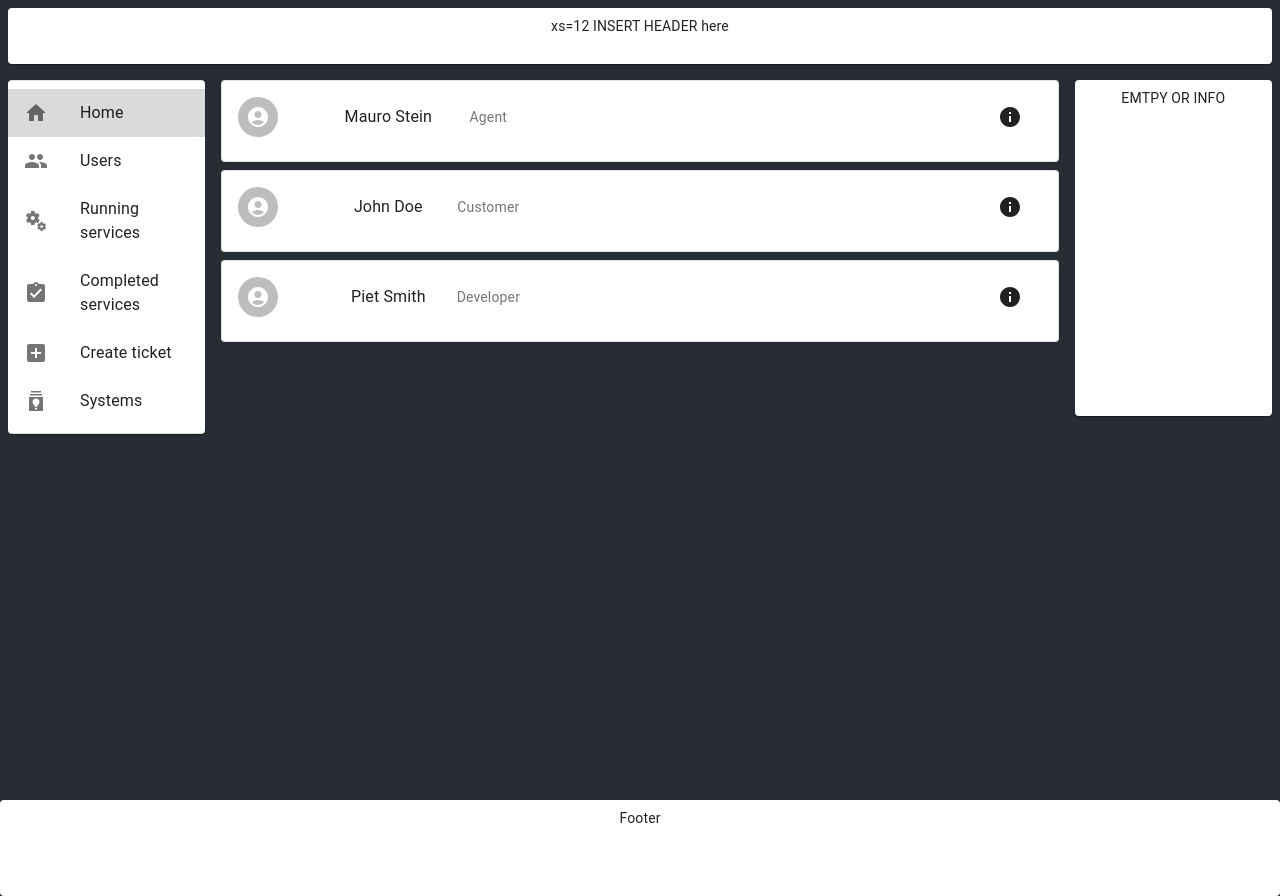
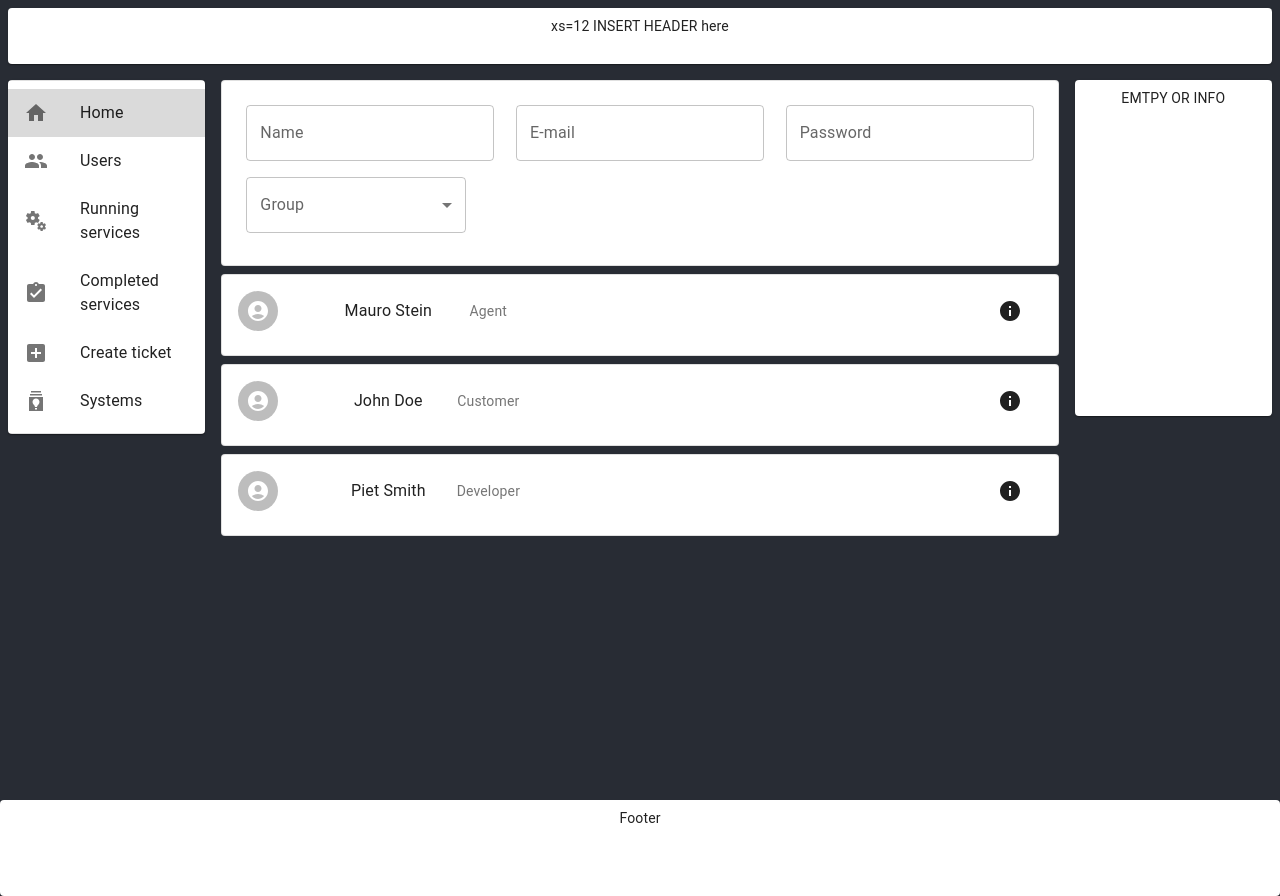
Before and after one commit to wi19b087/IT-Change-tool-frontend, a React (Create React App) app: page / in a window 1280 px wide. Built offline with nearby package versions, Linux system fonts and the light colour scheme.

Commit message:
Add AddUser.js

```diff
--- /dev/null
+++ b/src/AddUser.js
@@ -0,0 +1,109 @@
+import React, { useRef, useState } from "react";
+import Card from "@material-ui/core/Card";
+import CardActions from "@material-ui/core/CardActions";
+import CardContent from "@material-ui/core/CardContent";
+import Button from "@material-ui/core/Button";
+import Typography from "@material-ui/core/Typography";
+import AccountCircleIcon from "@mui/icons-material/AccountCircle";
+import InfoIcon from "@mui/icons-material/Info";
+import Avatar from "@mui/material/Avatar";
+import TextField from "@mui/material/TextField";
+import MenuItem from "@mui/material/MenuItem";
+import FormControl from "@mui/material/FormControl";
+import Select from "@mui/material/Select";
+import InputLabel from "@mui/material/InputLabel";
+import NativeSelect from "@mui/material/NativeSelect";
+
+const styles = {
+  cardContainer: {
+    marginBottom: "1vh",
+    // height: "100vh",
+  },
+  contentContainer: {
+    display: "flex",
+    flexDirection: "row",
+    alignItems: "center",
+    justifyContent: "space-between",
+  },
+  userContainer: {
+    // height: "100vh",
+    display: "flex",
+    flexDirection: "row",
+    alignItems: "center",
+    justifyContent: "space-between",
+    // width: "20vw",
+    flexWrap: "wrap",
+  },
+  singleContainer: {
+    minWidth: 220,
+    // minWidth: "10vw",
+    margin: "1vh",
+    // height: "100vh",
+    overflow: "visible",
+  },
+  menuItem: {
+    display: "block",
+  },
+};
+
+const AddUser = (props) => {
+  const [group, setGroup] = React.useState();
+  return (
+    <div>
+      <Card
+        variant="outlined"
+        style={styles.cardContainer}
+        key={"add-new-user-1"}
+      >
+        <CardContent style={styles.contentContainer}>
+          <div style={styles.userContainer}>
+            <TextField
+              id="outlined-name"
+              label="Name"
+              onChange={undefined}
+              style={styles.singleContainer}
+            />
+            <TextField
+              id="outlined-name"
+              label="E-mail"
+              onChange={undefined}
+              style={styles.singleContainer}
+            />
+            <TextField
+              id="outlined-name"
+              label="Password"
+              onChange={undefined}
+              style={styles.singleContainer}
+            />
+            <FormControl style={styles.singleContainer}>
+              <InputLabel id="demo-simple-select-label">Group</InputLabel>
+              <Select
+                labelId="demo-simple-select-label"
+                id="demo-simple-select"
+                value={group}
+                label="Group"
+                onChange={(e) => setGroup(e.target.value)}
+              >
+                <MenuItem value={"Customer"} style={styles.menuItem}>
+                  Customer
+                </MenuItem>
+                <MenuItem value={"Service Agent"} style={styles.menuItem}>
+                  Service Agent
+                </MenuItem>
+                <MenuItem value={"Developer"} style={styles.menuItem}>
+                  Developer
+                </MenuItem>
+              </Select>
+            </FormControl>
+          </div>
+        </CardContent>
+        {/* <Button>
+          <InfoIcon />
+        </Button> */}
+        {/* <CardActions></CardActions> */}
+      </Card>
+    </div>
+  );
+};
+
+export default AddUser;
--- a/src/UserContainer.js
+++ b/src/UserContainer.js
@@ -7,6 +7,8 @@ import Typography from "@material-ui/core/Typography";
 import AccountCircleIcon from "@mui/icons-material/AccountCircle";
 import InfoIcon from "@mui/icons-material/Info";
 import Avatar from "@mui/material/Avatar";
+
+import AddUser from "./AddUser";
 
 const styles = {
   cardContainer: {
@@ -86,7 +88,13 @@ const UserContainer = (props) => {
       group: "Developer",
     },
   ];
-  return users ? <div>{users.map((u) => renderUserCard(u))}</div> : <div />;
+  return (
+    <div>
+      <AddUser />
+
+      {users ? <div>{users.map((u) => renderUserCard(u))}</div> : <div />}
+    </div>
+  );
 };
 
 export default UserContainer;
```
